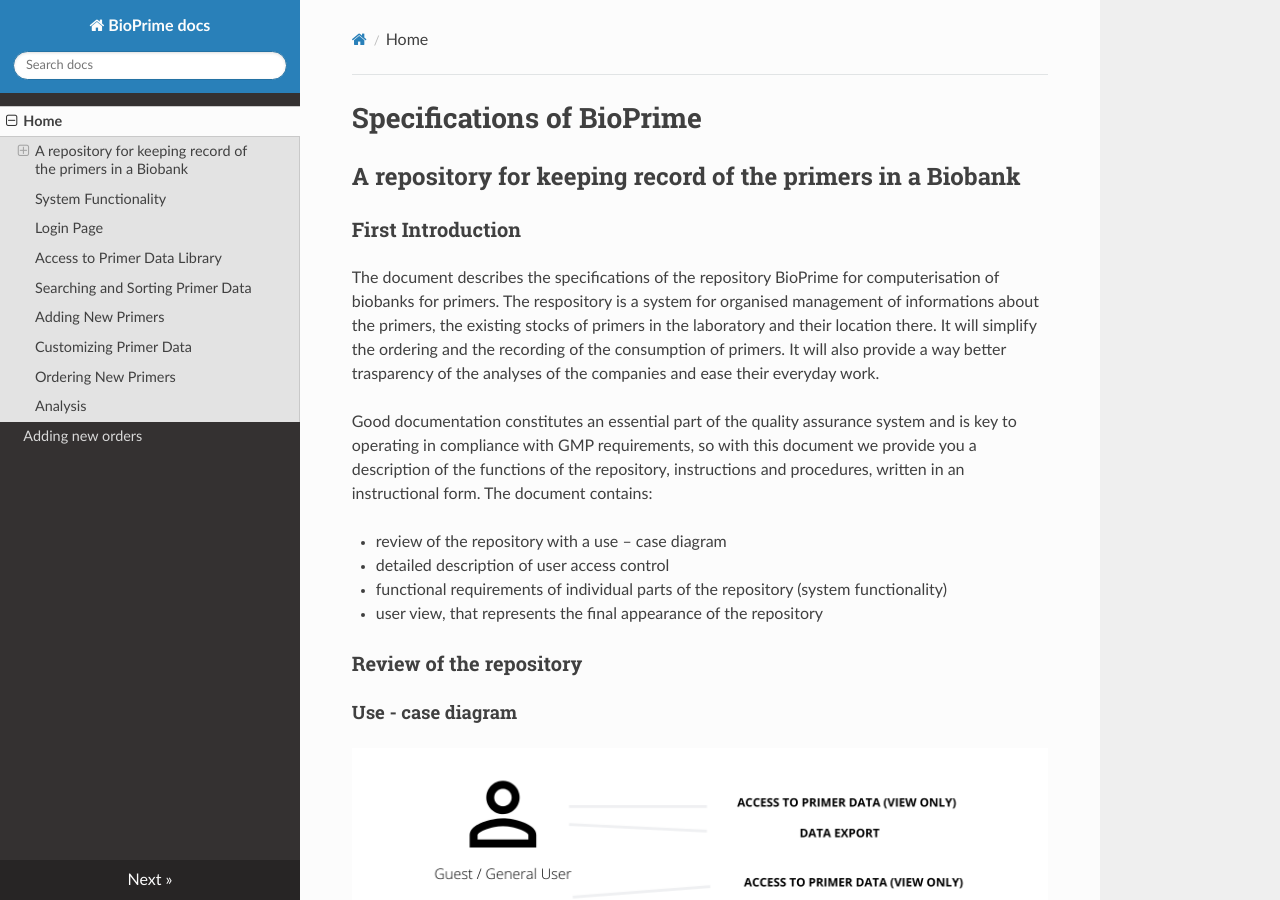
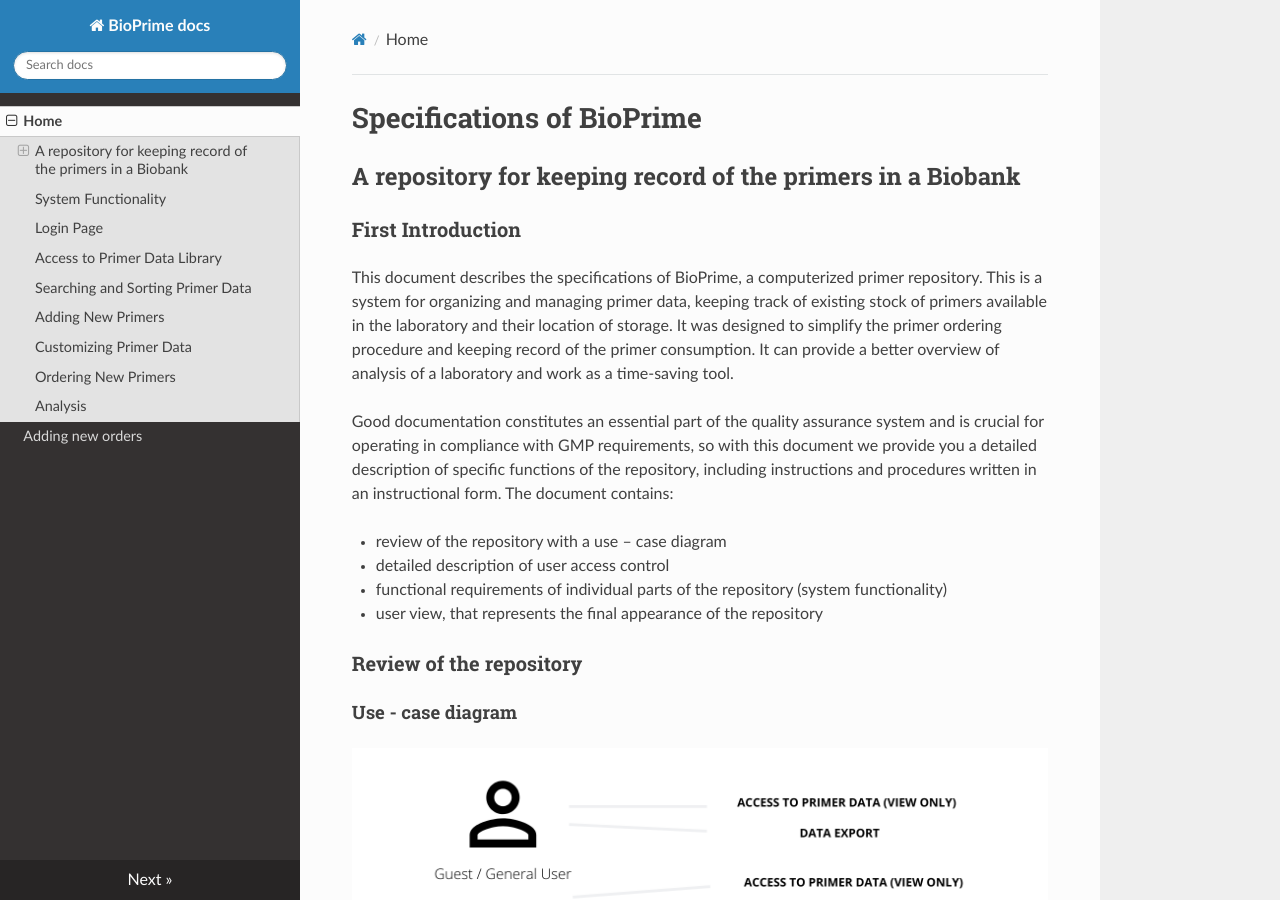
Before and after one commit to Bio-Prime/documentation, an MkDocs documentation site: the page built from docs/index.md, in a window 1280 px wide and 900 px high. Built offline with MkDocs 1.6.1, drawn with Linux system fonts in a browser that asks for light colours; nearby versions of some CDN libraries; some of the changed text lies outside the part shown.

Commit message:
popravila uvod

```diff
--- a/docs/index.md
+++ b/docs/index.md
@@ -5,9 +5,9 @@
 
 ### First Introduction
 
-The document describes the specifications of the repository BioPrime for computerisation of biobanks for primers. The respository is a system for organised management of informations about the primers, the existing stocks of primers in the laboratory and their location there. It will simplify the ordering and the recording of the consumption of primers. It will also provide a way better trasparency of the analyses of the companies and ease their everyday work.
+This document describes the specifications of BioPrime, a computerized primer repository. This is a system for organizing and managing primer data, keeping track of existing stock of primers available in the laboratory and their location of storage. It was designed to simplify the primer ordering procedure and keeping record of the primer consumption. It can provide a better overview of analysis of a laboratory and work as a time-saving tool.
 
-Good documentation constitutes an essential part of the quality assurance system and is key to operating in compliance with GMP requirements, so with this document we provide you a description of the functions of the repository, instructions and procedures, written in an instructional form. The document contains:
+Good documentation constitutes an essential part of the quality assurance system and is crucial for operating in compliance with GMP requirements, so with this document we provide you a detailed description of specific functions of the repository, including instructions and procedures written in an instructional form. The document contains:
 
 * review of the repository with a use – case diagram
 * detailed description of user access control
@@ -36,7 +36,7 @@ A Guest / General user will have the access to primer data (view only) and will
 
 #### Student
 
-A Student will have access to primer data (view only) and history view. They will be able to export data and modify primer volume.
+A Student will have access to primer data (view only) and history view. They will be able to export data and modify primer volume,
 
 #### Laboratory Technician
 
```
